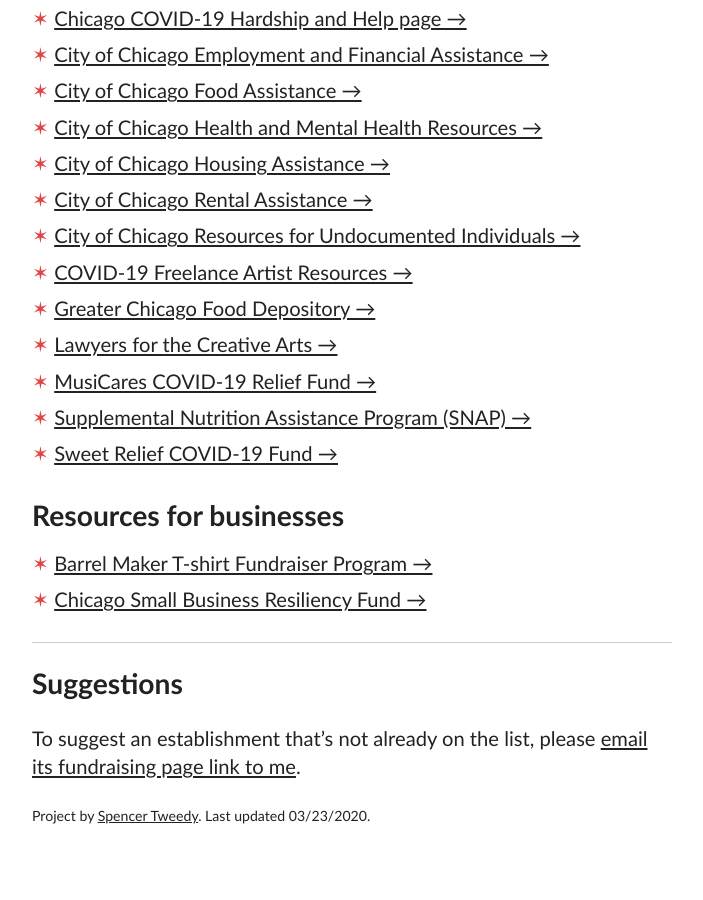
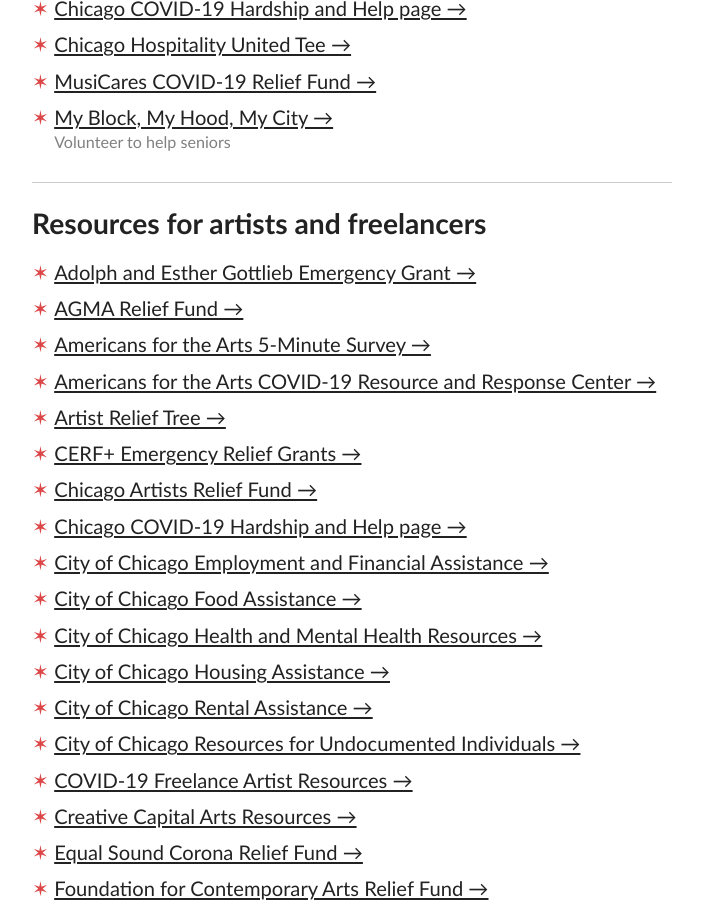
Before and after one commit to spencertweedy/chicagoservicerelief, a Jekyll site: the page built from index.html, in a window 1280 px wide and 900 px high, scrolled down 13116 px. Shown: the whole window, without its empty margins (288-991 px from the left). Built offline with Jekyll 4.4.1, drawn with Linux system fonts in a browser that asks for light colours; some of the changed text lies outside the part shown.

Commit message:
add several

```diff
--- a/_data/establishments.yml
+++ b/_data/establishments.yml
@@ -1037,3 +1037,66 @@
 - title: Flat & Point
   url: https://www.gofundme.com/f/flat-amp-point-employee-fund
   type: restaurant
+- title: StopAlong
+  url: https://www.gofundme.com/f/stopalong-staff
+  type: restaurant
+- title: Chicago Fret Works
+  url: https://www.gofundme.com/f/for-the-fret-workers
+  type: other
+- title: Twisted Hippo
+  url: https://www.gofundme.com/f/new-day-love-to-twisted-hippo-staff
+  type: bar
+- title: ReMarked Salon
+  url: https://www.gofundme.com/f/remarked-salon-covid19-relief
+  type: salon
+- title: Teatro Zinzanni
+  url: https://www.gofundme.com/f/help-the-staff-of-teatro-zinzanni
+  type: theater
+- title: Kibbitznest
+  url: https://www.gofundme.com/f/txmbm5-employee-fund
+  type: bar
+- title: Music Box Theatre
+  url: https://musicboxtheatre.com/store
+  type: theater
+- title: Cornerstone Cafe
+  url: https://www.gofundme.com/f/cornerstone-cafe-staff
+  type: restaurant
+- title: AGMA Relief Fund
+  url: https://agmarelief.org/
+  type: resource
+- title: Americans for the Arts 5-Minute Survey
+  url: https://surveys.americansforthearts.org/s3/CoronavirusImpactSurvey
+  type: resource
+- title: Americans for the Arts COVID-19 Resource and Response Center
+  url: https://www.americansforthearts.org/by-topic/disaster-preparedness/coronavirus-covid-19-resource-and-response-center
+  type: resource
+- title: Artist Relief Tree
+  url: https://www.facebook.com/donate/1080011789032749/
+  type: resource
+- title: CERF+ Emergency Relief Grants
+  url: https://cerfplus.org/get-relief/apply-for-help/
+  type: resource
+- title: Creative Capital Arts Resources
+  url: https://creative-capital.org/2020/03/13/list-of-arts-resources-during-the-covid-19-outbreak/
+  type: resource
+- title: Equal Sound Corona Relief Fund
+  url: https://equalsound.org/musicians-corona-relief-fund-application/
+  type: resource
+- title: Foundation for Contemporary Arts Relief Fund
+  url: https://www.foundationforcontemporaryarts.org/grants/emergency-grants
+  type: resource
+- title: Grantmakers in the Arts
+  url: https://www.giarts.org/blog/admin/covid-19-coronavirus-and-arts-funding-update-and-action-items
+  type: resource
+- title: Musicians Foundation Aid
+  url: http://www.musiciansfoundation.org/get-support/eligibility/
+  type: resource
+- title: National Endowment for the Arts COVID-19 Resources
+  url: https://www.arts.gov/covid-19-resources-for-artists-and-arts-organizations
+  type: resource
+- title: Rauschenberg Emergency Grants
+  url: https://www.nyfa.org/Content/Show/Rauschenberg-Emergency-Grants
+  type: resource
+- title: Adolph and Esther Gottlieb Emergency Grant
+  url: https://www.gottliebfoundation.org/emergency-grant
+  type: resource
```
